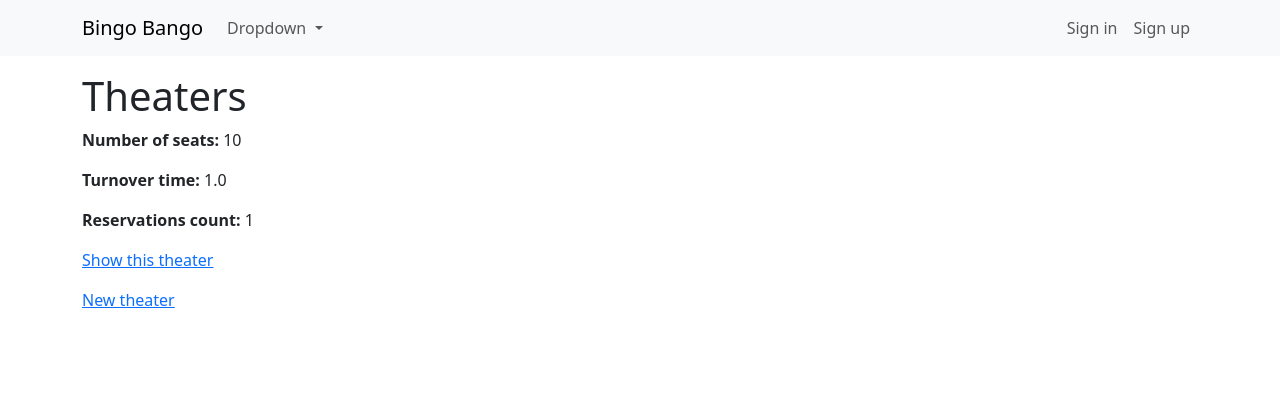
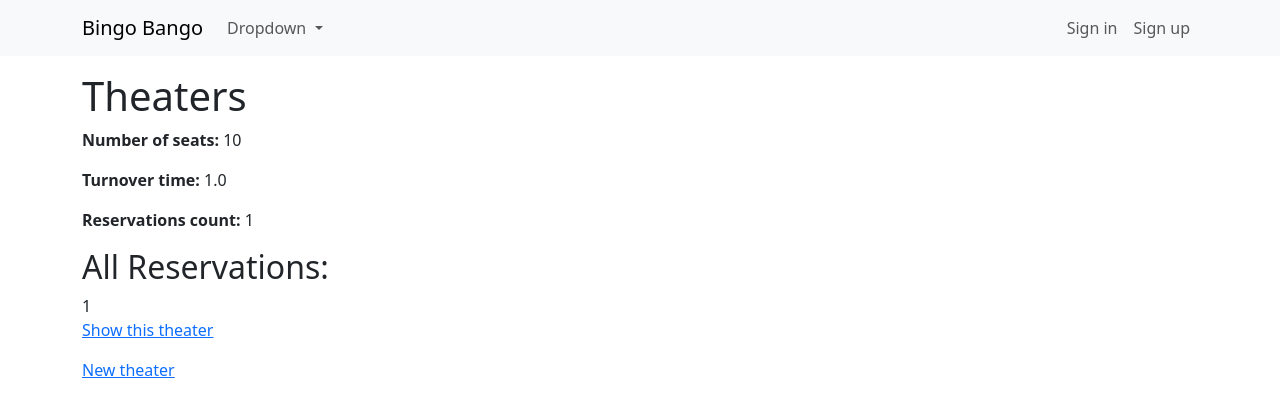
Before and after one commit to WilsonReese/Bingo-Bango, a Rails app: page /theaters in a window 1280 px wide. Shown: the top 417 px of the page. Run offline with Rails 7, Linux system fonts and the light colour scheme; tables that the repository leaves empty hold one stand-in row (values such as "Sample post"); some libraries are stand-ins or nearby versions.

Commit message:
got reservation ids to show for a theater

```diff
--- a/app/views/reservations/index.html.erb
+++ b/app/views/reservations/index.html.erb
@@ -1,6 +1,7 @@
 <div class="mt-4">
   <h1>Reservations</h1>
   <p>Current Time: <%= Time.current.strftime("%l:%M %p") %></p>
+
   <% if current_user == nil %>
     <p>Sign in to make reservation</p>
   <% else %>
--- /dev/null
+++ b/app/views/theaters/_availability_form.html.erb
@@ -0,0 +1,5 @@
+<%= form_with(model: theater, url: theaters_availability_path, method: :get) do |form| %>
+  <%= form.label :date, "Select a Date:" %>
+  <%= form.date_field :date %>
+  <%= form.submit "Check Availability" %>
+<% end %>
--- a/app/views/theaters/_theater.html.erb
+++ b/app/views/theaters/_theater.html.erb
@@ -14,4 +14,12 @@
     <%= theater.reservations_count %>
   </p>
 
+  <h2>All Reservations:</h2>
+  <% if theater.reservations.any? %>
+    <% theater.reservations.each do |reservation|%>
+      <%= reservation.id %>
+    <% end %>
+  <% else %>
+    <p>No reservations for this theater.</p>
+  <% end %>
 </div>
```
Also changed, not shown: app/views/theaters/show.html.erb (line endings or trailing spaces).
